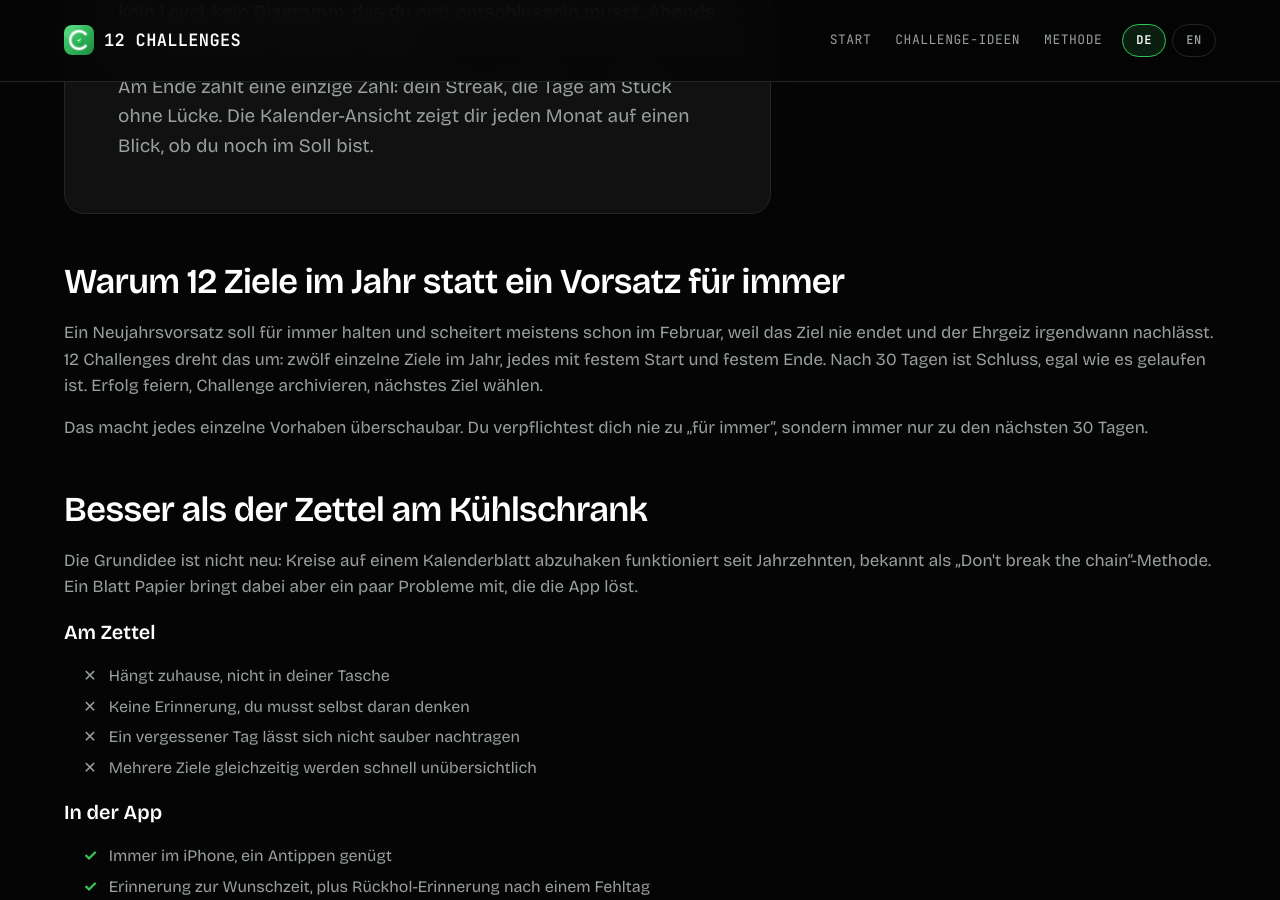
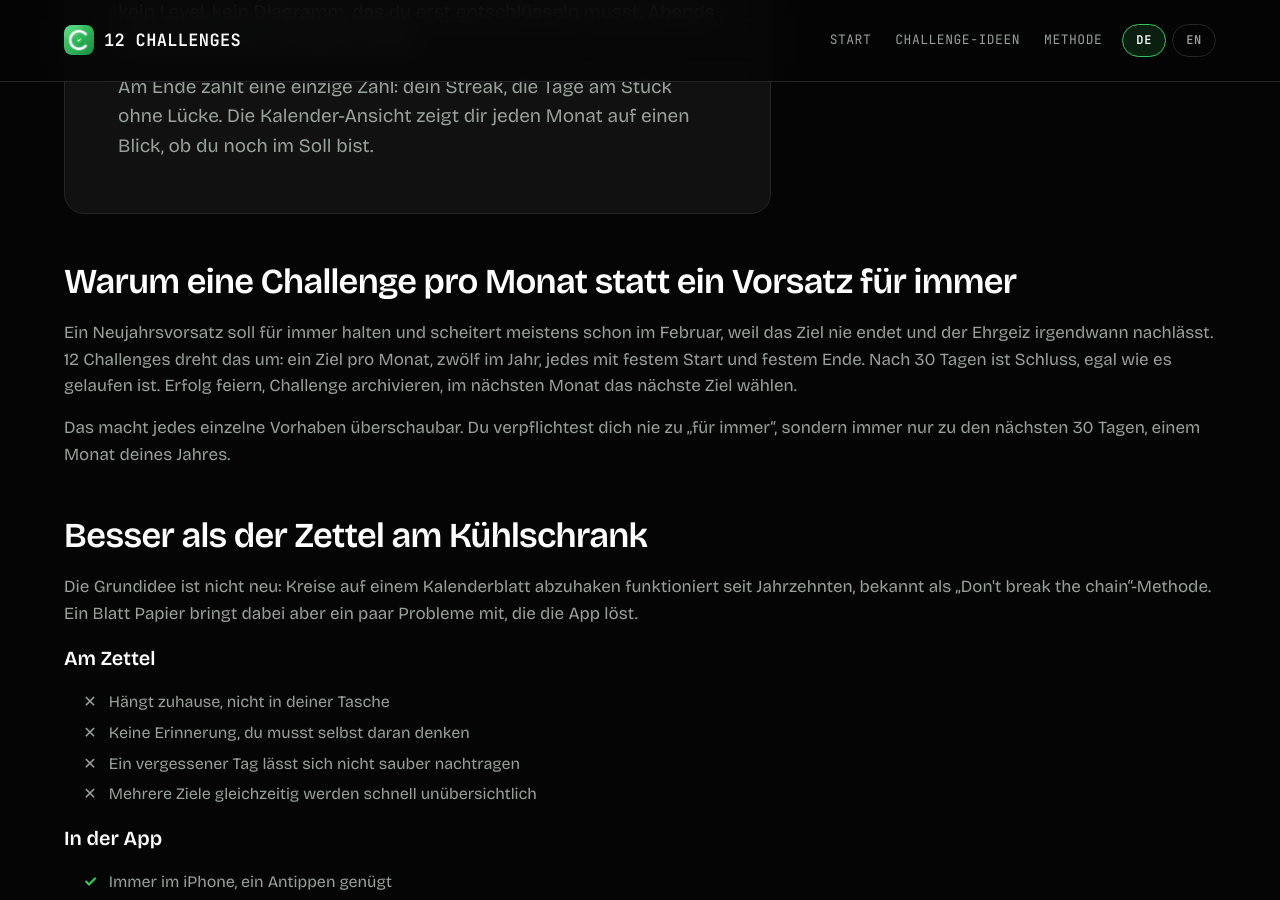
Before and after one commit to YannesJ/12c-website, a Jekyll site: the page built from methode.html, in a window 1280 px wide and 900 px high, scrolled down 700 px. Built offline with Jekyll 4.4.1, drawn with Linux system fonts in a browser that asks for light colours.

Commit message:
fix: Methodenseite stellt Bezug zu einer Challenge pro Monat klar her
Abschnitt zu "12 Ziele im Jahr" sprach nur von 30 Tagen und 12 pro Jahr,
ohne den Bezug zum Kalendermonat explizit zu machen (DE + EN).

Co-Authored-By: Claude Sonnet 5 <noreply@anthropic.com>

```diff
--- a/en/method.html
+++ b/en/method.html
@@ -29,9 +29,9 @@ main_class: legal
         </section>
 
         <section>
-          <h2>Why 12 goals a year, not one resolution forever</h2>
-          <p>A New Year's resolution is meant to last forever and usually falls apart by February, because the goal never ends and ambition fades over time. 12 Challenges flips that around: twelve separate goals a year, each with a fixed start and a fixed end. After 30 days it's over, however it went. Celebrate the win, archive the challenge, pick the next goal.</p>
-          <p>That keeps every single commitment manageable. You never sign up for &ldquo;forever,&rdquo; only for the next 30 days.</p>
+          <h2>Why one challenge per month, not one resolution forever</h2>
+          <p>A New Year's resolution is meant to last forever and usually falls apart by February, because the goal never ends and ambition fades over time. 12 Challenges flips that around: one goal per month, twelve a year, each with a fixed start and a fixed end. After 30 days it's over, however it went. Celebrate the win, archive the challenge, pick next month's goal.</p>
+          <p>That keeps every single commitment manageable. You never sign up for &ldquo;forever,&rdquo; only for the next 30 days, one month of your year.</p>
         </section>
 
         <section>
--- a/methode.html
+++ b/methode.html
@@ -29,9 +29,9 @@ main_class: legal
         </section>
 
         <section>
-          <h2>Warum 12 Ziele im Jahr statt ein Vorsatz für immer</h2>
-          <p>Ein Neujahrsvorsatz soll für immer halten und scheitert meistens schon im Februar, weil das Ziel nie endet und der Ehrgeiz irgendwann nachlässt. 12 Challenges dreht das um: zwölf einzelne Ziele im Jahr, jedes mit festem Start und festem Ende. Nach 30 Tagen ist Schluss, egal wie es gelaufen ist. Erfolg feiern, Challenge archivieren, nächstes Ziel wählen.</p>
-          <p>Das macht jedes einzelne Vorhaben überschaubar. Du verpflichtest dich nie zu &bdquo;für immer&ldquo;, sondern immer nur zu den nächsten 30 Tagen.</p>
+          <h2>Warum eine Challenge pro Monat statt ein Vorsatz für immer</h2>
+          <p>Ein Neujahrsvorsatz soll für immer halten und scheitert meistens schon im Februar, weil das Ziel nie endet und der Ehrgeiz irgendwann nachlässt. 12 Challenges dreht das um: ein Ziel pro Monat, zwölf im Jahr, jedes mit festem Start und festem Ende. Nach 30 Tagen ist Schluss, egal wie es gelaufen ist. Erfolg feiern, Challenge archivieren, im nächsten Monat das nächste Ziel wählen.</p>
+          <p>Das macht jedes einzelne Vorhaben überschaubar. Du verpflichtest dich nie zu &bdquo;für immer&ldquo;, sondern immer nur zu den nächsten 30 Tagen, einem Monat deines Jahres.</p>
         </section>
 
         <section>
```
